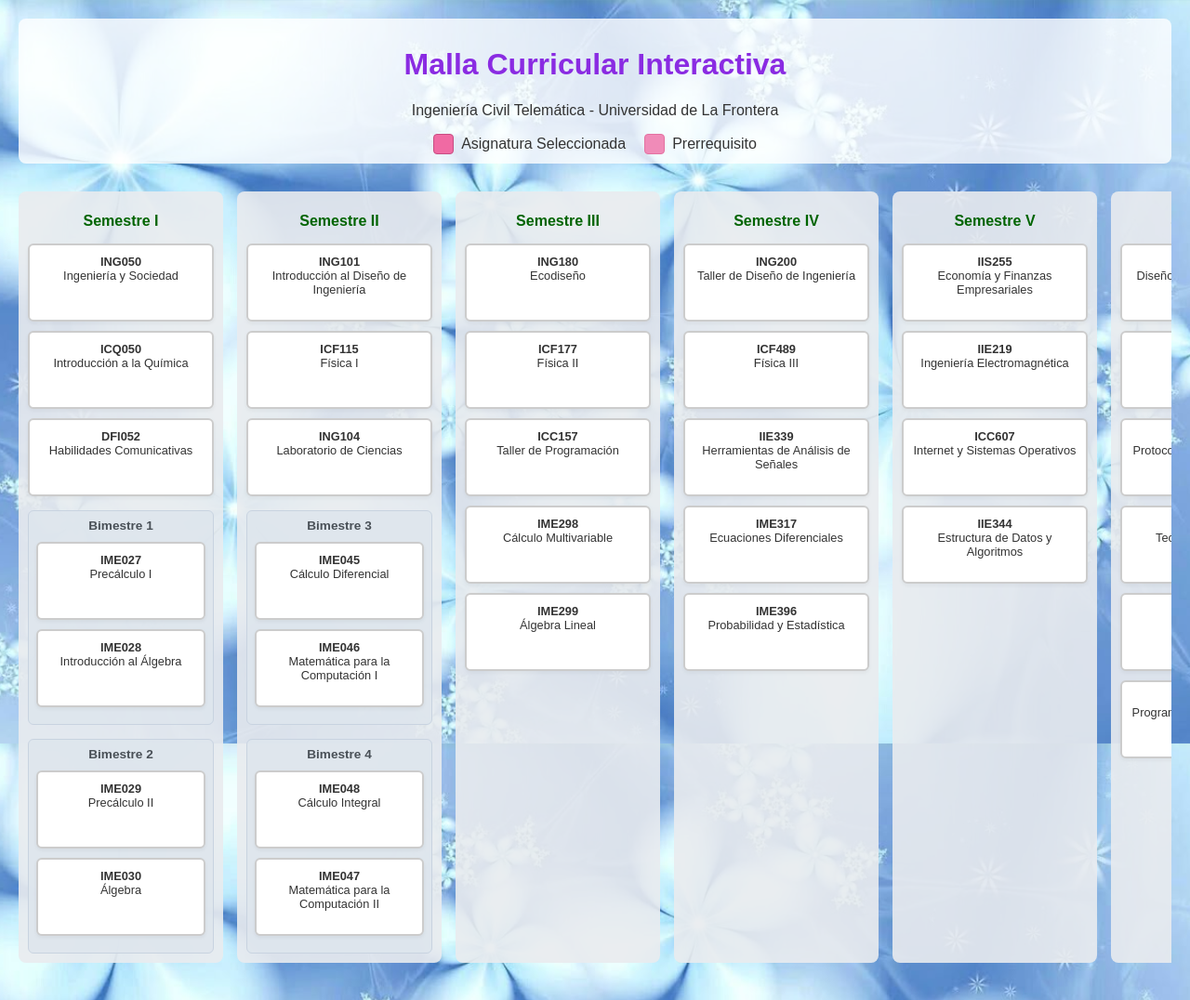
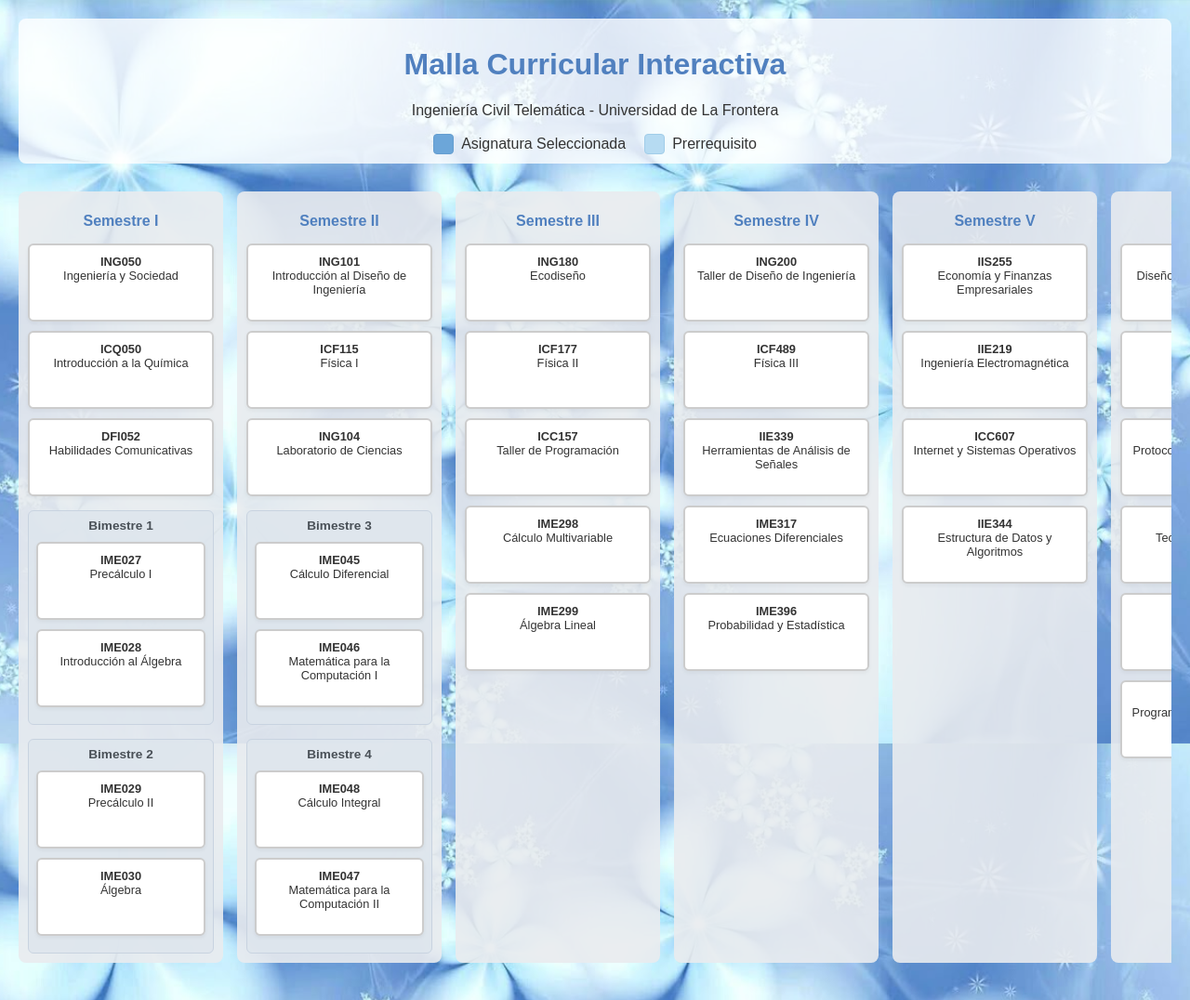
Before and after one commit to Aantoooa/malla-interactiva-telematica, a plain HTML site: page index.html in a window 1280 px wide. Shown: the whole page at 93% size. Drawn offline with Linux system fonts and the light colour scheme.

Commit message:
Update styles.css

```diff
--- a/styles.css
+++ b/styles.css
@@ -20,7 +20,7 @@ body {
 }
 
 h1 {
-    color: #8A2BE2;
+    color: #5080BF;
 }
 
 .legend {
@@ -60,7 +60,7 @@ h1 {
 
 h2 {
     font-size: 1em;
-    color: #006400;
+    color: #5080BF;
     margin-bottom: 15px;
 }
 
@@ -99,23 +99,23 @@ h2 {
 }
 
 .course-box.selected {
-    background-color: #F06AA3;
+    background-color: #6CA6D9;
     color: white;
-    border-color: #C74D83;
+    border-color: #659ED0;
 }
 
 .course-box.prerequisite {
-    background-color: #F08BB8;
+    background-color: #B6DBF2;
     color: #333;
-    border-color: #E372A2;
+    border-color: #A1CDE9;
 }
 
 .legend-item .selected {
-    background-color: #F06AA3;
-    border-color: #C74D83;
+    background-color: #6CA6D9;
+    border-color: #659ED0;
 }
 
 .legend-item .prerequisite {
-    background-color: #F08BB8;
-    border-color: #E372A2;
+    background-color: #B6DBF2;
+    border-color: #A1CDE9;
 }
```
